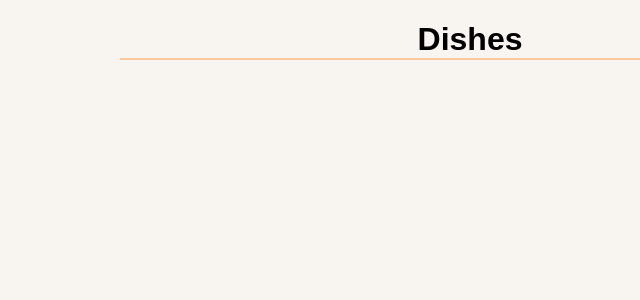
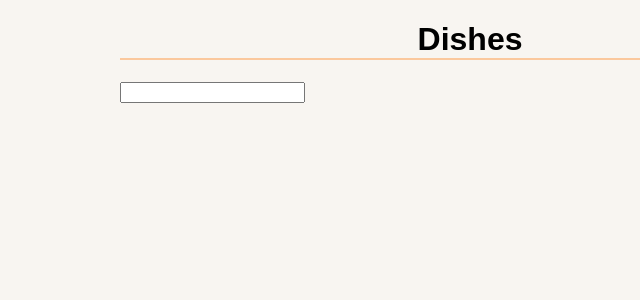
Before and after one commit to mikearino/Yarr-Hooks, a React (Create React App) app: page / in a window 1280 px wide. Shown: the top 300 px of the page, without its empty margins (170-810 px from the left). Built offline with nearby package versions, Linux system fonts and the light colour scheme.

Commit message:
add useState hook.

```diff
--- a/src/App.js
+++ b/src/App.js
@@ -1,9 +1,16 @@
-import React from 'react';
+import React, { useState } from 'react';
+
 
 const App = () => {
+
+  // const [state, useState] = useState(initialState)
+  const [name, setName] = useState('')
+
   return (
     <div className="main-wrapper">
       <h1>Dishes</h1>
+      <input type="text" onChange={(e) => setName(e.target.value)} value={name}/>
+       <h3>{name}</h3>
     </div>
   );
 };
```
